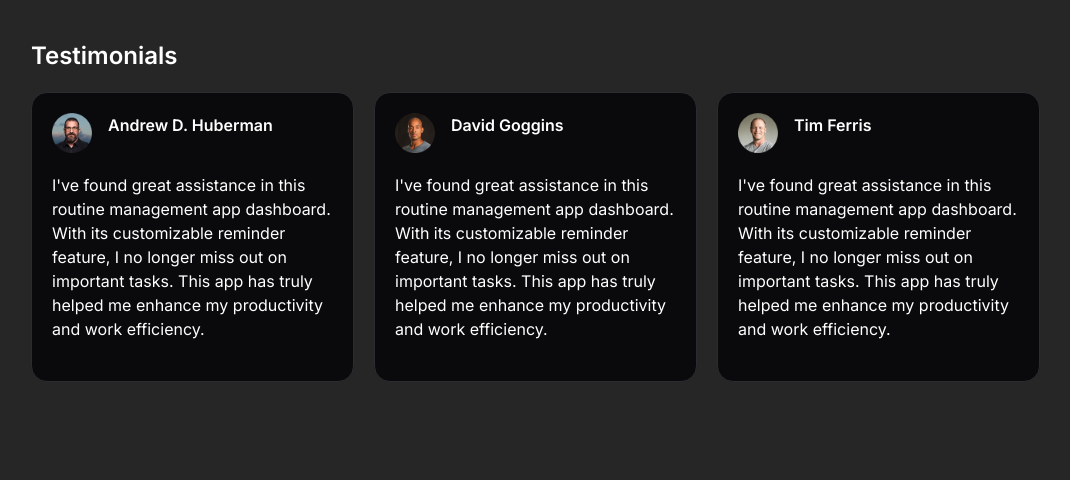
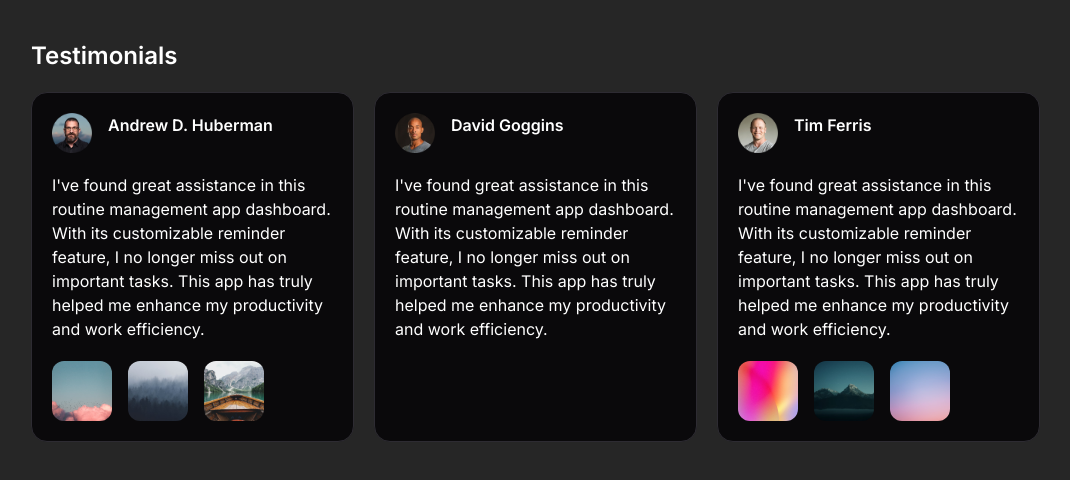
Before and after one commit to hananf11/example-react-component, a React (Vite) app: page / in a window 1280 px wide. Shown: the top 480 px of the page, without its empty margins (9-1079 px from the left). Built offline with nearby package versions, Linux system fonts and the light colour scheme.

Commit message:
added thumbnails without play/video yet

```diff
--- a/src/App.tsx
+++ b/src/App.tsx
@@ -83,7 +83,7 @@ function App() {
     <div className="h-screen bg-neutral-800 p-10">
       <h1 className="text-2xl font-semibold text-white mb-5">Testimonials</h1>
       <div className="flex text-white gap-5">
-        {posts.map((post) => <Post key={post.id} user={post.user} body={post.content} />)}
+        {posts.map((post) => <Post key={post.id} user={post.user} body={post.content} assets={post.assets} />)}
       </div>
     </div>
   )
--- a/src/Post.tsx
+++ b/src/Post.tsx
@@ -1,6 +1,7 @@
-import type { User } from './App.tsx'
+import type { PostAsset, User } from './App.tsx'
+import Thumbnail from './Thumbnail.tsx'
 
-export default function Post({ user, body }: { user: User, body: string}) {
+export default function Post({ user, body, assets }: { user: User, body: string, assets: PostAsset[] }) {
 
     return (
         <div className="bg-neutral-1200 border-neutral-1000 border rounded-2xl flex flex-col p-5 gap-5 w-[323px]">
@@ -16,7 +17,9 @@ export default function Post({ user, body }: { user: User, body: string}) {
             <div>
                 {body}
             </div>
-            <div></div>
+            <div className="h-[60px] flex gap-4">
+                {assets.map((asset) => <Thumbnail key={asset.thumbnail} thumbnail={asset.thumbnail} />)}
+            </div>
         </div>
     )
 }
--- /dev/null
+++ b/src/Thumbnail.tsx
@@ -0,0 +1,6 @@
+export default function thumbnail({ thumbnail }: { thumbnail: string }) {
+    return <div className="h-[60px] w-[60px] rounded-[12px] bg-cover bg-center bg-no-repeat" style={{
+        'backgroundImage': `url(${thumbnail})`
+    }}>
+    </div>
+}
```
